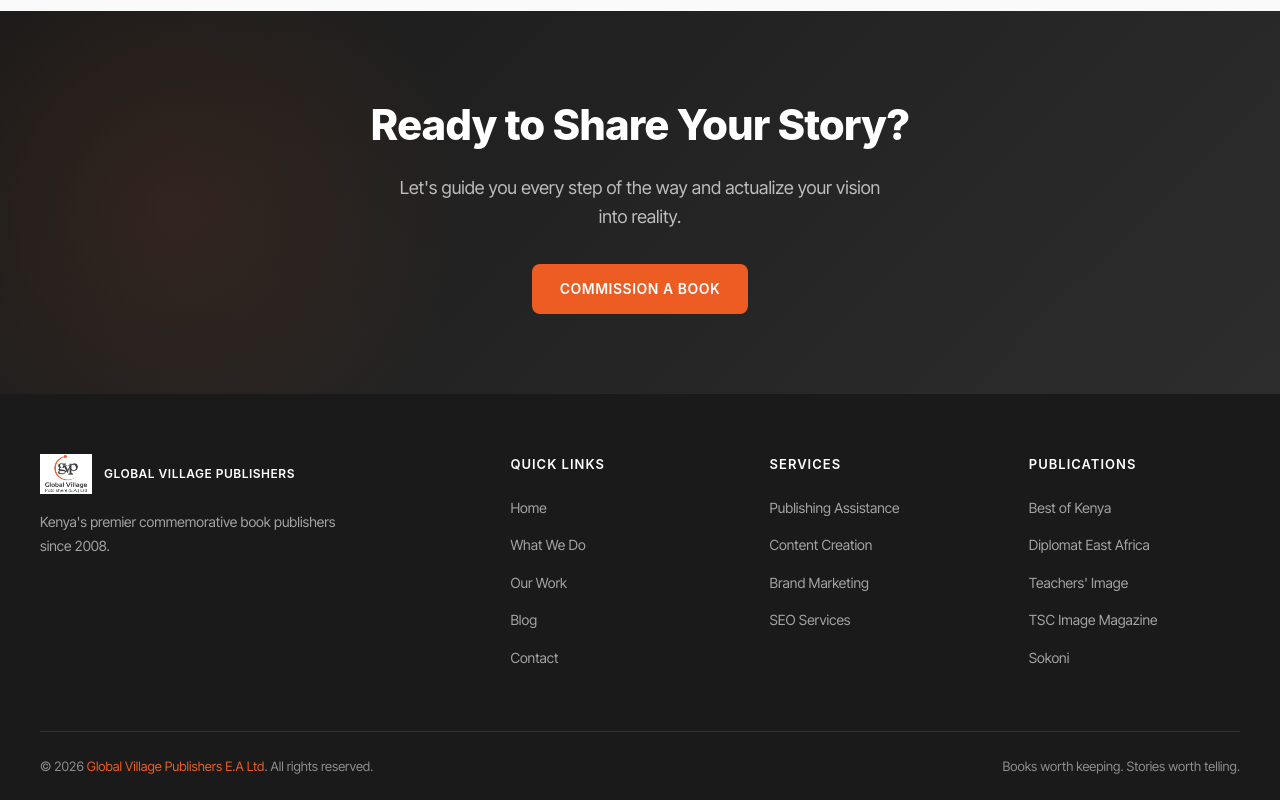
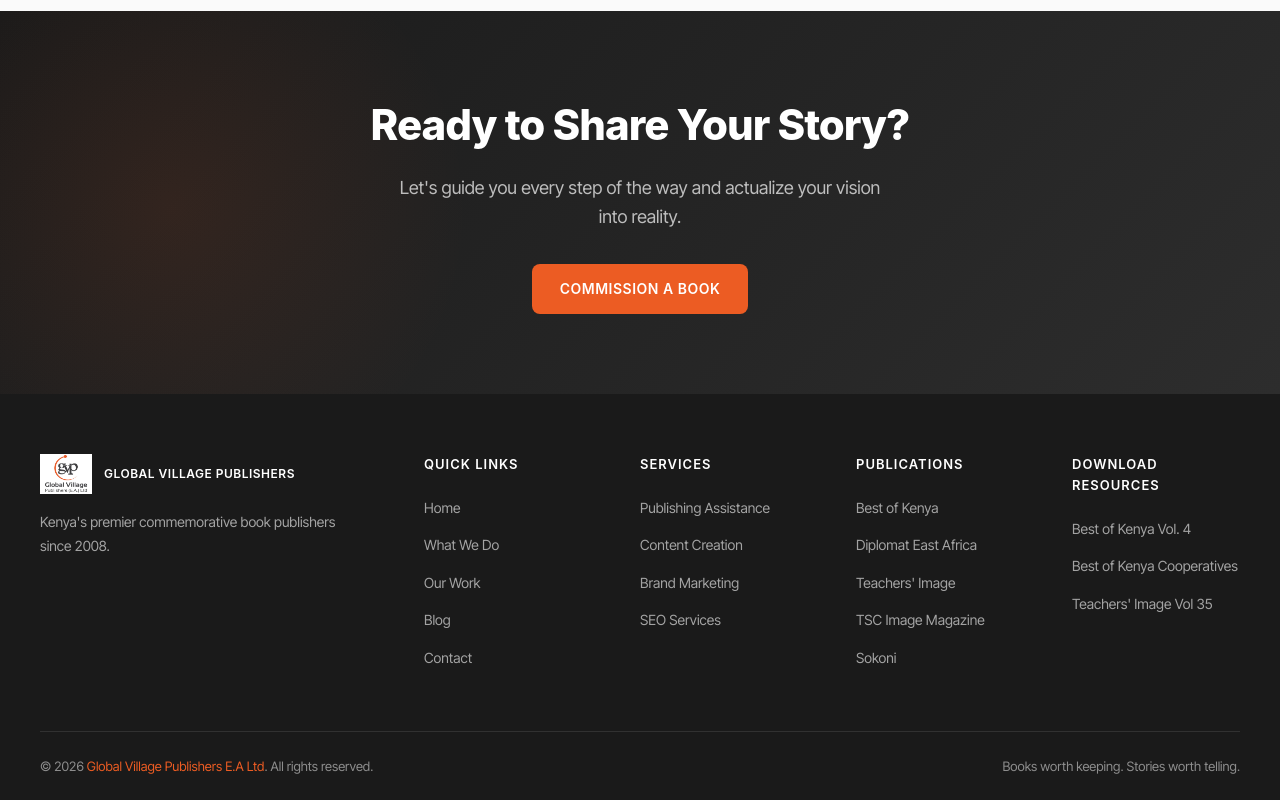
Before and after one commit to pharisjohnson/globalvillage-publishers, a Next.js app: page / in a window 1280 px wide. Shown: the part 3279-4079 px from the top of the page. Built offline with nearby package versions, Linux system fonts and the light colour scheme.

Commit message:
Add download resources section to footer with PDF books

```diff
--- a/app/globals.css
+++ b/app/globals.css
@@ -637,7 +637,7 @@
 
 .footer-grid {
   display: grid;
-  grid-template-columns: 2fr 1fr 1fr 1fr;
+  grid-template-columns: 2fr 1fr 1fr 1fr 1fr;
   gap: 48px;
   margin-bottom: 48px;
 }
@@ -1018,7 +1018,7 @@
   }
 
   .footer-grid {
-    grid-template-columns: repeat(2, 1fr);
+    grid-template-columns: repeat(3, 1fr);
   }
 
   .pub-detail,
--- a/components/Footer.tsx
+++ b/components/Footer.tsx
@@ -49,6 +49,27 @@
               <li><Link href="/our-publications">Sokoni</Link></li>
             </ul>
           </div>
+
+          <div>
+            <h4 className="footer-heading">Download Resources</h4>
+            <ul className="footer-links">
+              <li>
+                <a href="/Best of Kenya Vol 4 - Beyond 60.pdf.pdf" target="_blank" rel="noopener noreferrer">
+                  Best of Kenya Vol. 4
+                </a>
+              </li>
+              <li>
+                <a href="/BOK COOPERATIVES - FINAL.pdf.pdf" target="_blank" rel="noopener noreferrer">
+                  Best of Kenya Cooperatives
+                </a>
+              </li>
+              <li>
+                <a href="/Teachers-Image-Vol35.pdf" target="_blank" rel="noopener noreferrer">
+                  Teachers' Image Vol 35
+                </a>
+              </li>
+            </ul>
+          </div>
         </div>
 
         <div className="footer-bottom">
```
Also changed, not shown: 2 other files (tests, documents, lock files or other folders).
